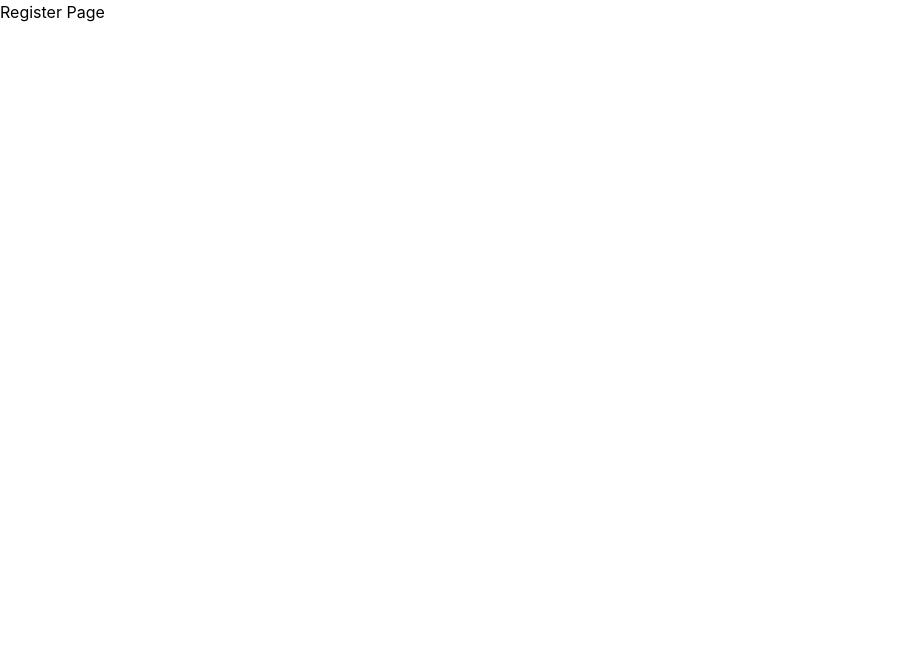
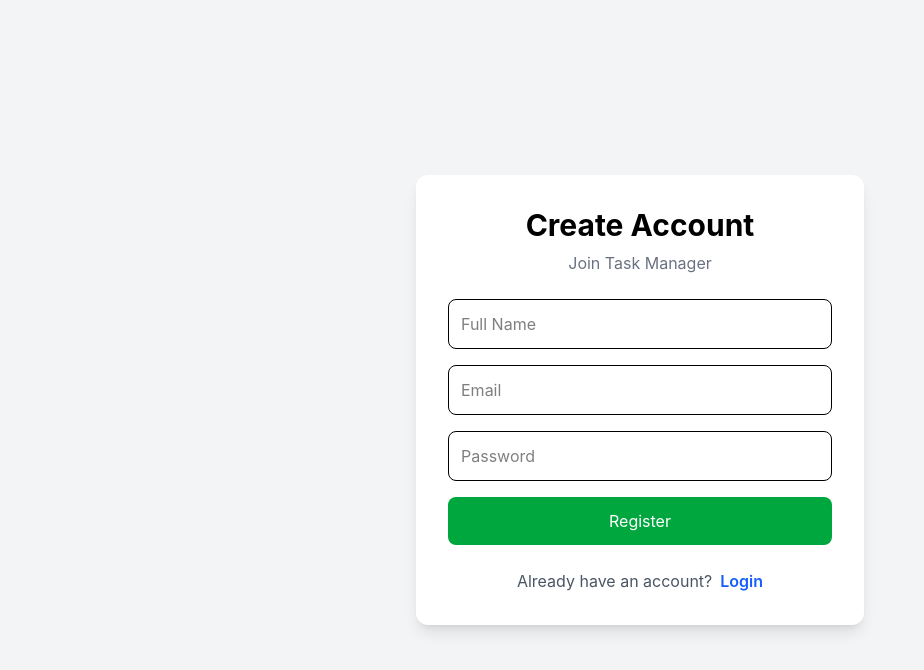
Before and after one commit to praneethkpk/task-manager-frontend, a React (Vite) app: page /register in a window 1280 px wide. Shown: the top 670 px of the page, without its empty margins (0-924 px from the left). Built offline with nearby package versions, Linux system fonts and the light colour scheme.

Commit message:
added new user registration

```diff
--- a/src/App.jsx
+++ b/src/App.jsx
@@ -13,10 +13,7 @@ function App() {
 
             <Routes>
 
-                <Route
-                    path="/"
-                    element={<Login />}
-                />
+                <Route path="/" element={<Login />} />
 
                 <Route
                     path="/register"
@@ -25,11 +22,7 @@ function App() {
 
                 <Route
                     path="/dashboard"
-                    element={
-                        <ProtectedRoute>
-                            <Dashboard />
-                        </ProtectedRoute>
-                    }
+                    element={<Dashboard />}
                 />
 
             </Routes>
--- a/src/pages/Login.jsx
+++ b/src/pages/Login.jsx
@@ -1,38 +1,40 @@
 import { useState } from "react";
 import { login } from "../api/authService";
-import { useNavigate } from "react-router-dom";
+import { Link, useNavigate } from "react-router-dom";
 
 export default function Login() {
     const navigate = useNavigate();
+
     const [email, setEmail] = useState("");
     const [password, setPassword] = useState("");
 
+    const [loading, setLoading] = useState(false);
+    const [error, setError] = useState("");
+
     const handleLogin = async () => {
+        setLoading(true);
+        setError("");
 
         try {
+            const response = await login({
+                email,
+                password,
+            });
 
-            const response =
-                await login({
-                    email,
-                    password
-                });
-
-            localStorage.setItem(
-                "token",
-                response.data.token
-            );
-
+            localStorage.setItem("token", response.data.token);
             localStorage.setItem(
                 "user",
                 JSON.stringify(response.data)
             );
 
             navigate("/dashboard");
-
-        } catch (error) {
-
-            console.log(error);
-
+        } catch (err) {
+            setError(
+                err.response?.data?.message ||
+                "Invalid email or password."
+            );
+        } finally {
+            setLoading(false);
         }
     };
 
@@ -41,38 +43,60 @@ export default function Login() {
 
             <div className="bg-white p-8 rounded-xl shadow-lg w-full max-w-md">
 
-                <h1 className="text-3xl font-bold text-center mb-6">
+                <h1 className="text-3xl font-bold text-center mb-2">
                     Task Manager
                 </h1>
+
+                <p className="text-center text-gray-500 mb-6">
+                    Welcome Back
+                </p>
+
+                {error && (
+                    <p className="text-red-500 text-center mb-4">
+                        {error}
+                    </p>
+                )}
 
                 <div className="space-y-4">
 
                     <input
                         type="email"
                         placeholder="Email"
-                        className="w-full border p-3 rounded-lg"
+                        className="w-full border p-3 rounded-lg focus:outline-none focus:ring-2 focus:ring-blue-500"
                         value={email}
-                        onChange={(e) =>
-                            setEmail(e.target.value)
-                        }
+                        onChange={(e) => setEmail(e.target.value)}
                     />
 
                     <input
                         type="password"
                         placeholder="Password"
-                        className="w-full border p-3 rounded-lg"
+                        className="w-full border p-3 rounded-lg focus:outline-none focus:ring-2 focus:ring-blue-500"
                         value={password}
-                        onChange={(e) =>
-                            setPassword(e.target.value)
-                        }
+                        onChange={(e) => setPassword(e.target.value)}
                     />
 
                     <button
-                         onClick={handleLogin}
-                            className="w-full bg-blue-600 text-white p-3 rounded-lg"
-                        >
-                            Login
+                        onClick={handleLogin}
+                        disabled={loading}
+                        className="w-full bg-blue-600 hover:bg-blue-700 disabled:bg-gray-400 text-white p-3 rounded-lg transition"
+                    >
+                        {loading ? "Logging in..." : "Login"}
                     </button>
+
+                </div>
+
+                <div className="mt-6 text-center">
+
+                    <span className="text-gray-600">
+                        Don't have an account?
+                    </span>
+
+                    <Link
+                        to="/register"
+                        className="ml-2 text-blue-600 hover:underline font-semibold"
+                    >
+                        Register
+                    </Link>
 
                 </div>
 
--- a/src/pages/Register.jsx
+++ b/src/pages/Register.jsx
@@ -1,3 +1,129 @@
+import { useState } from "react";
+import { register } from "../api/authService";
+import { Link, useNavigate } from "react-router-dom";
+
 export default function Register() {
-    return <h1>Register Page</h1>;
+
+    const navigate = useNavigate();
+
+    const [formData, setFormData] = useState({
+        name: "",
+        email: "",
+        password: "",
+    });
+
+    const [loading, setLoading] = useState(false);
+    const [error, setError] = useState("");
+
+    const handleChange = (e) => {
+        setFormData({
+            ...formData,
+            [e.target.name]: e.target.value,
+        });
+    };
+
+    const handleRegister = async () => {
+
+        setLoading(true);
+        setError("");
+
+        try {
+
+            await register(formData);
+
+            alert("Registration Successful! Please login.");
+
+            navigate("/");
+
+        } catch (err) {
+
+            setError(
+                err.response?.data?.message ||
+                "Registration failed."
+            );
+
+        } finally {
+
+            setLoading(false);
+
+        }
+    };
+
+    return (
+        <div className="min-h-screen flex items-center justify-center bg-gray-100">
+
+            <div className="bg-white p-8 rounded-xl shadow-lg w-full max-w-md">
+
+                <h1 className="text-3xl font-bold text-center mb-2">
+                    Create Account
+                </h1>
+
+                <p className="text-center text-gray-500 mb-6">
+                    Join Task Manager
+                </p>
+
+                {error && (
+                    <p className="text-red-500 text-center mb-4">
+                        {error}
+                    </p>
+                )}
+
+                <div className="space-y-4">
+
+                    <input
+                        type="text"
+                        name="name"
+                        placeholder="Full Name"
+                        value={formData.name}
+                        onChange={handleChange}
+                        className="w-full border p-3 rounded-lg focus:outline-none focus:ring-2 focus:ring-green-500"
+                    />
+
+                    <input
+                        type="email"
+                        name="email"
+                        placeholder="Email"
+                        value={formData.email}
+                        onChange={handleChange}
+                        className="w-full border p-3 rounded-lg focus:outline-none focus:ring-2 focus:ring-green-500"
+                    />
+
+                    <input
+                        type="password"
+                        name="password"
+                        placeholder="Password"
+                        value={formData.password}
+                        onChange={handleChange}
+                        className="w-full border p-3 rounded-lg focus:outline-none focus:ring-2 focus:ring-green-500"
+                    />
+
+                    <button
+                        onClick={handleRegister}
+                        disabled={loading}
+                        className="w-full bg-green-600 hover:bg-green-700 disabled:bg-gray-400 text-white p-3 rounded-lg transition"
+                    >
+                        {loading ? "Creating Account..." : "Register"}
+                    </button>
+
+                </div>
+
+                <div className="mt-6 text-center">
+
+                    <span className="text-gray-600">
+                        Already have an account?
+                    </span>
+
+                    <Link
+                        to="/"
+                        className="ml-2 text-blue-600 hover:underline font-semibold"
+                    >
+                        Login
+                    </Link>
+
+                </div>
+
+            </div>
+
+        </div>
+    );
 }
```
